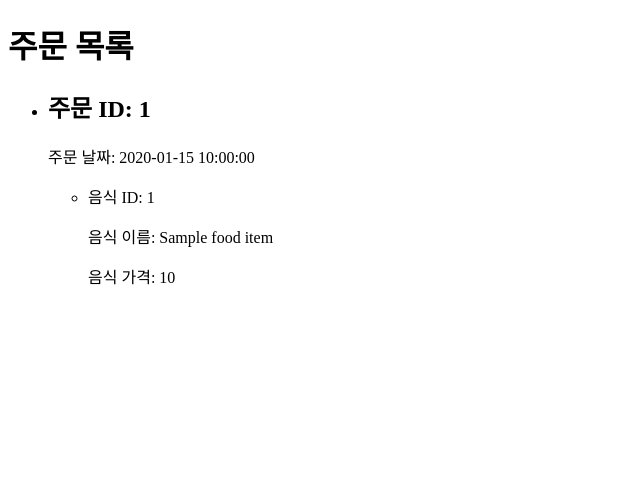
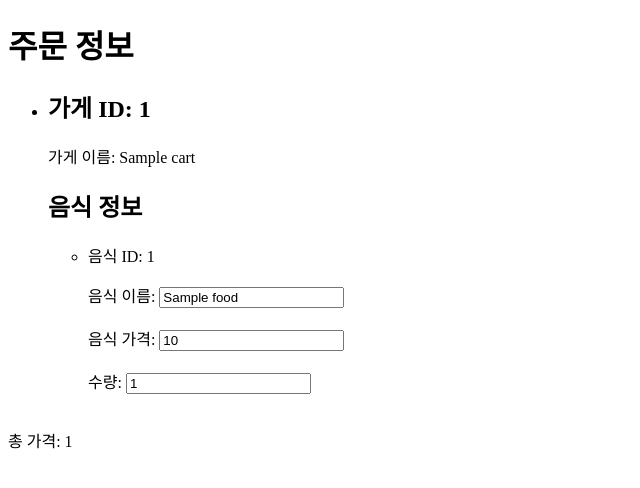
Before and after one commit to hanghae17-7/hanghae-eats, a Flask app: template templates/order.html in a window 1280 px wide. Shown: the top 488 px of the page, without its empty margins (0-640 px from the left). Run offline with Flask 3, Linux system fonts and the light colour scheme; the template is opened without the code that fills it: most values are stand-ins (such as "Sample title", 1, 10 or a date in 2020).

Commit message:
Order, OrderList GET Method 작성

```diff
--- a/templates/order.html
+++ b/templates/order.html
@@ -1,28 +1,35 @@
 <!DOCTYPE html>
 <html>
 <head>
-    <title>주문 목록</title>
+    <title>주문 정보</title>
 </head>
 <body>
-    <h1>주문 목록</h1>
+    <h1>주문 정보</h1>
     <ul>
-        {% for order in data.order %}
+        {% for cart in data['cart_list'] %}
         <li>
-            <h2>주문 ID: {{ order.order_id }}</h2>
-            <p>주문 날짜: {{ order.order_date }}</p>
+            <h2>가게 ID: {{ cart.shop_id }}</h2>
+            <p>가게 이름: {{ cart.shop_name }}</p>
+            <h2>음식 정보</h2>
             <ul>
-                {% if order.food %}
-                    {% for food_item in order.food %}
-                    <li>
-                        <p>음식 ID: {{ food_item.id }}</p>
-                        <p>음식 이름: {{ food_item.food_name }}</p>
-                        <p>음식 가격: {{ food_item.food_price }}</p>
-                    </li>
-                    {% endfor %}
-                {% endif %}
+                {% for food in cart.food %}
+                <li>
+                    <p>음식 ID: {{ food.id }}</p>
+                    <label for="food_name{{ food.id }}">음식 이름:</label>
+                    <input type="text" id="food_name{{ food.id }}" name="food_name{{ food.id }}" value="{{ food.food_name }}" readonly><br><br>
+
+                    <label for="food_price{{ food.id }}">음식 가격:</label>
+                    <input type="text" id="food_price{{ food.id }}" name="food_price{{ food.id }}" value="{{ food.food_price }}" readonly><br><br>
+
+                    <label for="food_count{{ food.id }}">수량:</label>
+                    <input type="text" id="food_count{{ food.id }}" name="food_count{{ food.id }}" value="1" readonly><br><br>
+                </li>
+                {% endfor %}
             </ul>
         </li>
         {% endfor %}
     </ul>
+    <!-- 총 가격을 나타내는 total_price 추가 -->
+    <p>총 가격: {{ total_price }}</p>
 </body>
 </html>
```
Also changed, not shown: templates/order_list.html (added, +28 -0 lines), views/order.py (+42 -6 lines).
